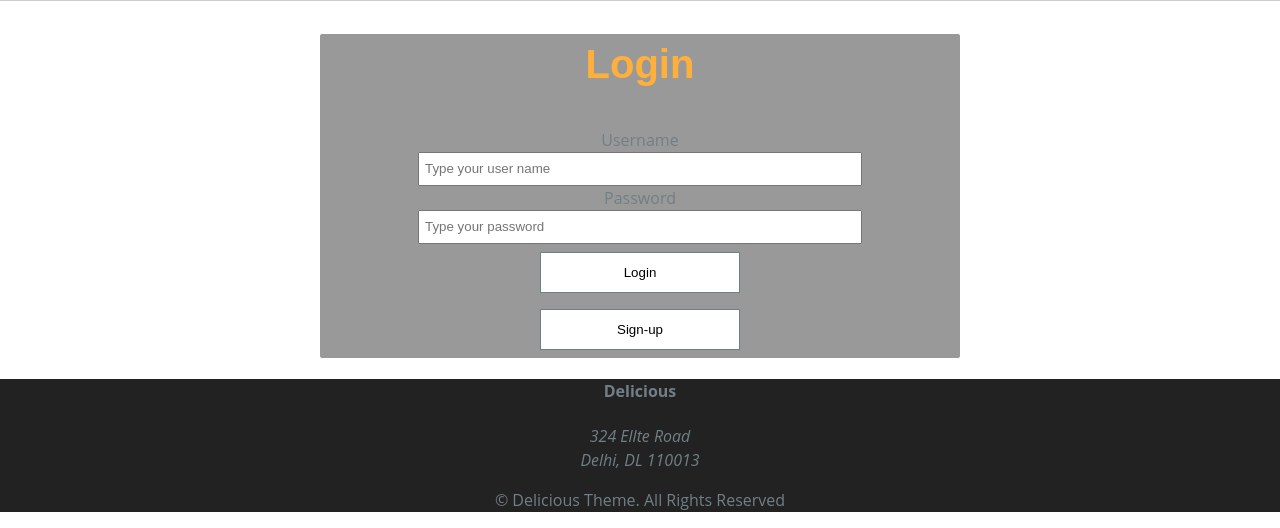
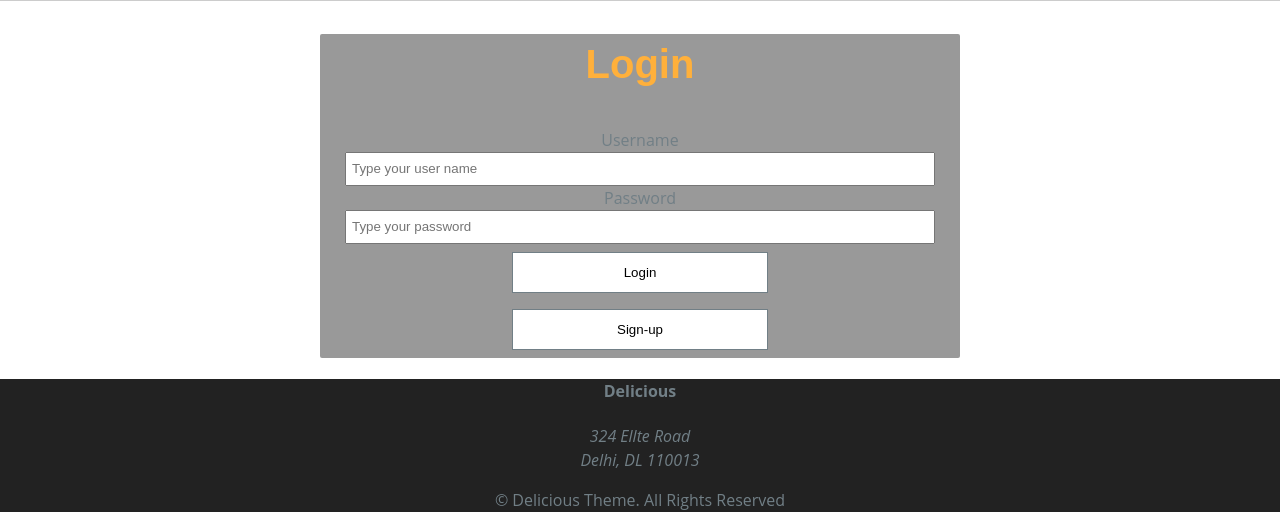
Before and after one commit to TreesaBinu/project, a PHP site: page / in a window 1280 px wide. Shown: the part 3342-3870 px from the top of the page. Run offline with PHP 8.4, Linux system fonts and the light colour scheme.

Commit message:
Update script1.css

```diff
--- a/css/script1.css
+++ b/css/script1.css
@@ -300,7 +300,7 @@ header a:hover{
 }
 .inputvalues
 {
-	width:430px;
+	width:90%;
 	height:20px;
 	margin:0 auto;
 	padding:5px;
@@ -312,7 +312,7 @@ header a:hover{
   padding:12px 16px;
   background-color: #ffffff;
   cursor:pointer;
-  width:200px;
+  width:40%;
 }
 #login:hover {
   background-color:#FFB03B;
@@ -325,7 +325,7 @@ header a:hover{
   padding:12px 16px;
   background-color: #ffffff;
   cursor:pointer;
-  width:200px;
+  width:40%;
 }
 #register:hover {
   background-color:#FFB03B;
```
